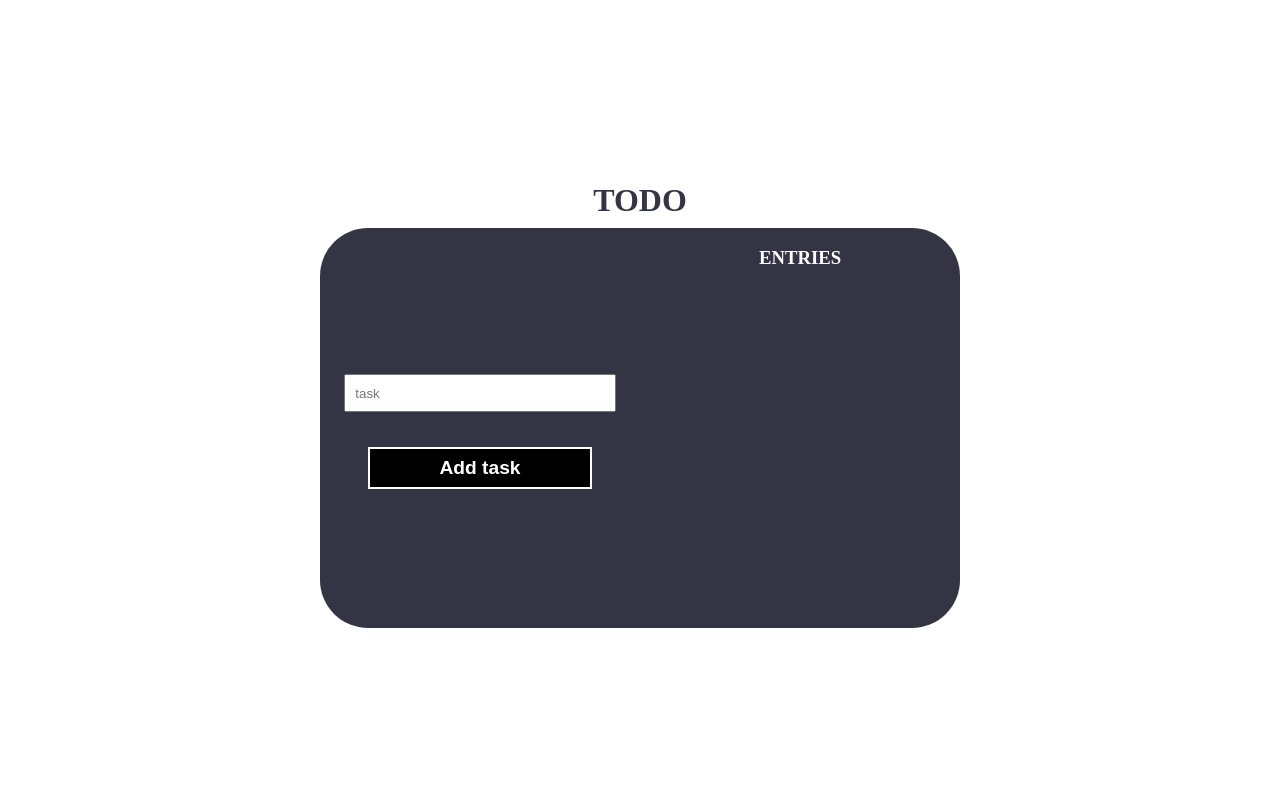
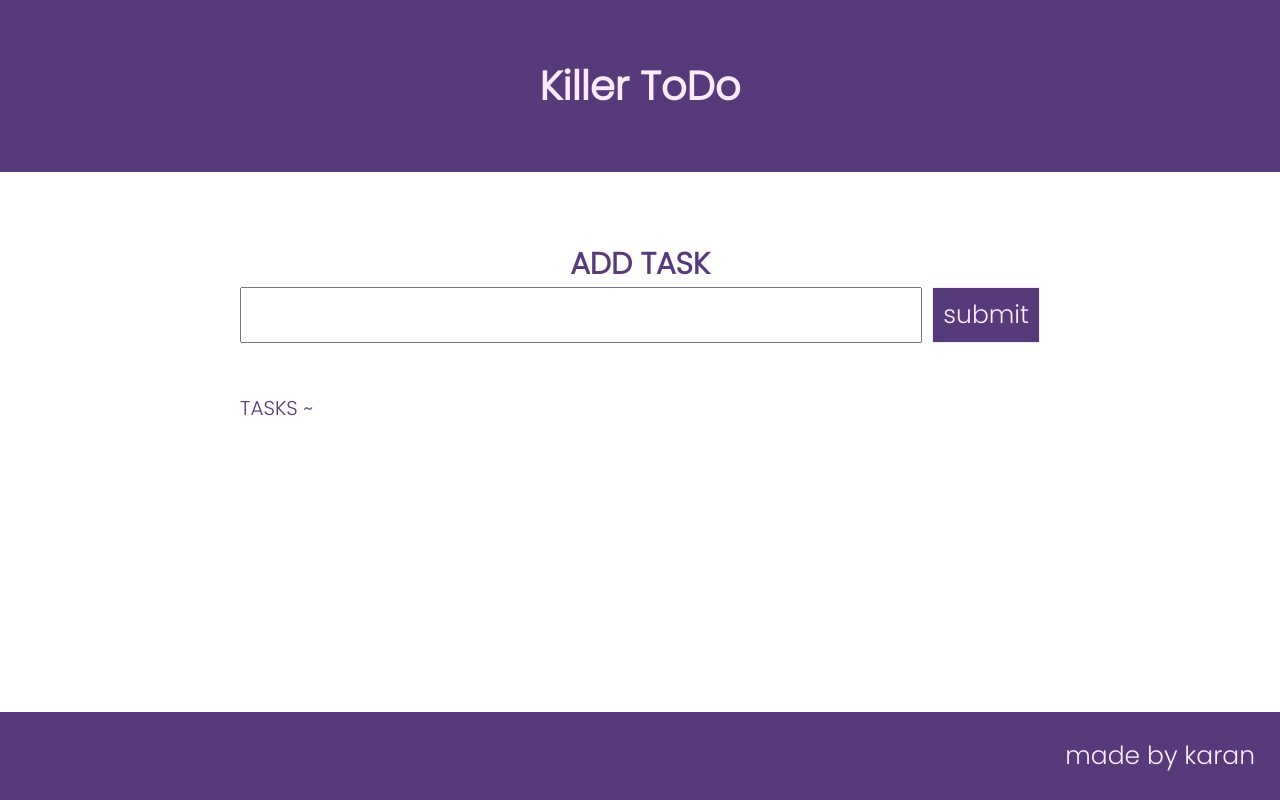
Before and after one commit to rootz491/JavaScript-basics, a plain HTML site: page todo.html in a window 1280 px wide. Drawn offline with Linux system fonts and the light colour scheme.

Commit message:
compeleted ToDo project

```diff
--- a/todo.css
+++ b/todo.css
@@ -1,58 +1,134 @@
 * {
+	box-sizing: border-box;
 	list-style: none;
 	text-decoration: none;
+	margin: 0;
+	padding: 0;
+	font-family: 'Poppins', sans-serif;
 }
+
 body {
+	width: 100%;
+	min-height: 100vh;
+}
+
+header {
+	background-color: #563B7B;
+	color: #FCEAFF;
+	width: 100%;
+	padding: 1em;
+}
+
+header h1 {
+	margin: 1em auto;
+	text-align: center;
+	font-size: 40px;
+}
+
+main {
+	width: 100%;
+	height: 60%;
 	display: grid;
 	place-content: center;
 }
-#title {
+
+section {
+	position: relative;
+	height: 400px;
+	width: 800px;
+}
+
+section .s1-title {
+	position: sticky;
+	top: 0;
+	padding: 30px 0;
+}
+
+.s1-title h3 {
 	text-align: center;
-	margin: .3em 0;
-	color: #333444;
+	font-size: 30px;
+	color: #563B7B;
 }
-#container {
-	width: 50vw;
-	height: 50vh;
-	background: #333444;
-	border-radius: 3em;
+.s1-title #addTask {
+	flex: 1;
+	padding: 5px;
+	font-size: 25px;
+	margin-right: 10px;
+}
+
+.s1-title #submitTask {
+	padding: 8px 10px;
+	font-size: 25px;
+	border: none;
+	background-color: #563B7B;
+	color: #FCEAFF;
+	border: 1px solid #FCEAFF;
+}
+
+#submitTask:hover {
+	outline: none;
+	border: 1px solid #563B7B;
+	background-color: #FCEAFF;
+	color: #563B7B;
+}
+
+#submitTask:focus, #submitTask:active {
+	outline: none;
+}
+
+form {
 	display: flex;
-	justify-content: space-evenly;
-	align-items: center;
+
 }
-#input {
-	display: flex;
-	flex-direction: column;
-	justify-content: center;
-	align-items: center;
-	width: 50%;
-	height: 100%;
+
+.deleteBtn {
+	float: right;
+	cursor: pointer;
+	margin-right: 20px;
+	border: none;
+	height: 1.3em;
+	width: 1.3em;
+	border-radius: 100%;
+	background: red;
 }
-#input > input {
-	width: 85%;
-	padding: .7em;
-	margin: .5em 0;
+
+.deleteBtn:focus {
+	outline: none;
+	border: none;
 }
-#create {
-	font-size: 1.2em;
-	border: 2px solid white;
-	background: black;
-	color: white;
-	font-weight: bolder;
-	outline: none;
-	margin-top: 1.5em;
-	padding: .4em;
-	width: 70%;
+
+.deleteBtn:hover {
+	background-color: rgba(255, 0, 0,.7);
 }
-#show {
-	width: 50%;
-	height: 100%;
-}
-#show h3 {
-	text-align: center;
-	color: white;
-}
-#taskDisplay {
-	color: #676A90;
+
+#items:first-child > button {
 	display: none;
 }
+
+.listTask {
+	color: #563B7B;
+	font-size: 20px;
+	height: 270px;
+	overflow-y: scroll;
+	-ms-overflow-style: none;
+	scrollbar-width: none;
+}
+
+.listTask::-webkit-scrollbar {
+	display: none;
+}
+
+#items {
+	margin: 1em 0;
+}
+
+footer {
+	position: absolute;
+	width: 100%;
+	bottom: 0;
+	text-align: right;
+	padding: 25px;
+	font-size: 25px;
+	background-color: #563B7B;
+	color: #FCEAFF;
+}
--- a/todo.html
+++ b/todo.html
@@ -1,37 +1,37 @@
 <html>
 	<head>
-		<title>My Todo</title>
-		<script src="todo.js"></script>
+		<title>Killer ToDo</title>
+
 		<link rel="stylesheet" href="todo.css">
+		<link href="https://fonts.googleapis.com/css2?family=Poppins:wght@300&display=swap" rel="stylesheet">
+		<link href='https://css.gg/close-o.css' rel='stylesheet'>
 	</head>
 	<body>
-		<div>
-			<h1 id="title">TODO</h1>
-			<div id="container">
-				<div id="input">
-					<input type="text" id="task" placeholder="task">
-					<button type="submit" onclick="createTask()" id="create">Add task</button>
+		<header>
+			<h1>Killer ToDo</h1>
+		</header>
+		<main>
+			<section>
+				<div class="s1-title">
+					<h3>ADD TASK</h3>
+					<form id="addForm">
+						<input type="text" name="task" id="addTask">
+						<input type="submit" name="submit" value="submit" id="submitTask">
+					</form>
 				</div>
+				<div class="listTask">
+					<ul>
+						<li	id="items" class="first">TASKS ~
+							<button class="deleteBtn" id="deleteBtn"></button>
+						</li>
 
-				<div id="show">
-					<div>
-						<h3 onclick="showTask()">ENTRIES</h3>
-						<ul>
-									<li id="taskDisplay">placeholder1</li>
-									<li id="taskDisplay">placeholder1</li>
-									<li id="taskDisplay">placeholder1</li>
-									<li id="taskDisplay">placeholder1</li>
-									<li id="taskDisplay">placeholder1</li>
-									<li id="taskDisplay">placeholder1</li>
-									<li id="taskDisplay">placeholder1</li>
-									<li id="taskDisplay">placeholder1</li>
-									<li id="taskDisplay">placeholder1</li>
-									<li id="taskDisplay">placeholder1</li>
-						</ul>
-					</div>
+					</ul>
 				</div>
-			</div>
-		</div>
-
+			</section>
+		</main>
+		<footer>
+			made by karan
+		</footer>
+		<script src="todo.js"></script>
 	</body>
 </html>
--- a/todo.js
+++ b/todo.js
@@ -1,22 +1,41 @@
-const todo = [
-	"abc",
-	"xyz"
-];
+let form = document.getElementById('addForm');
+let itemList = document.getElementById('items');
+let deletebtn = document.getElementById('deleteBtn');
 
-const createTask = () => {
-    let task = document.getElementById("task").value;
-	addTask(task);
+function additem(e) {
+	e.preventDefault();
+
+	//add item value
+	let newitem = document.getElementById('addTask').value;
+	if(newitem) {
+		//create new li element
+		let li = document.createElement('li');
+		//add id
+		li.id = 'items';
+		//add text node
+		li.appendChild(document.createTextNode(newitem));
+		//create new deleteBtn
+		let newDeleteBtn = document.createElement('button');
+		//add class
+		newDeleteBtn.className = 'deleteBtn';
+		//add ID
+		newDeleteBtn.id = 'deleteBtn'
+		//apppend deleteBtn to li
+		li.appendChild(newDeleteBtn);
+		//append li
+		itemList.appendChild(li);
+	}
 }
 
-const addTask = (task) => {
-    todo.push(task);
+function removeItem(e) {
+	if(e.target.classList.contains('deleteBtn')) {
+		if(confirm('are you sure?')) {
+			var li = e.target.parentElement;
+			itemList.removeChild(li);
+		}
+	}
 }
 
-const showTask = () => {
-	for (var i = 0; i < todo.length; i++) {
-	//	document.getElementById("taskDisplay")[i].style.display = block;
-	//	document.getElementById("taskDisplay")[i].innerHTML = task[i];
-
-		document.appendChild('li')[i];
-	}
-}
+//	form submit event
+form.addEventListener('submit', additem);
+itemList.addEventListener('click', removeItem);
```
